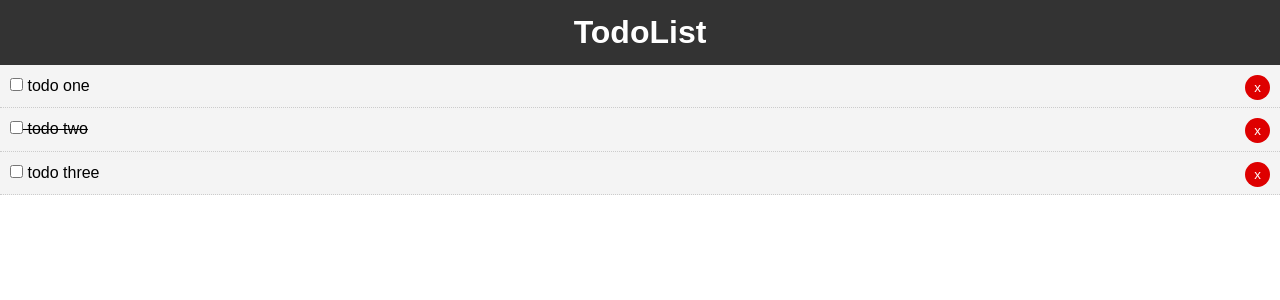
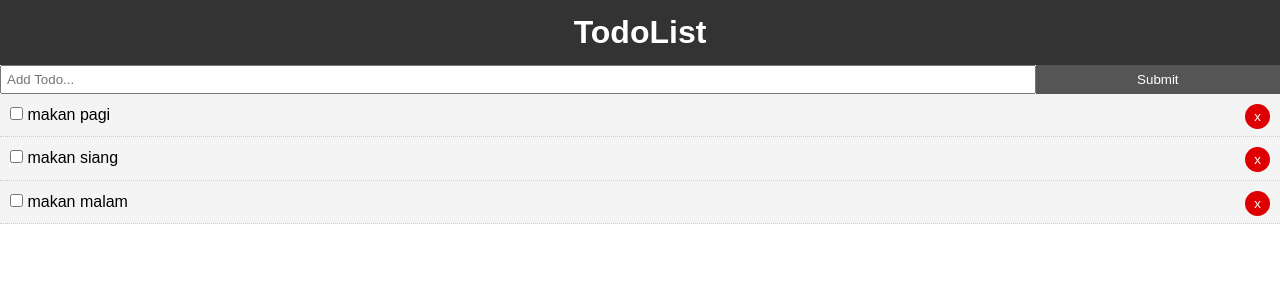
Before and after one commit to asfian99/Vue_TodoList, a Vue app: page / in a window 1280 px wide. Shown: the top 300 px of the page. Built offline with nearby package versions, Linux system fonts and the light colour scheme.

Commit message:
added AddTodo component & method to the App.vue (+install uuid dependency)

```diff
--- a/package.json
+++ b/package.json
@@ -9,6 +9,7 @@
   },
   "dependencies": {
     "core-js": "^3.6.5",
+    "uuid": "^8.2.0",
     "vue": "^2.6.11"
   },
   "devDependencies": {
--- a/src/App.vue
+++ b/src/App.vue
@@ -1,6 +1,7 @@
 <template>
   <div id="app">
     <Header />
+    <AddTodo v-on:add-todo="addTodo" />
     <Todos v-bind:todosData="todosData" v-on:del-todo="deleteTodo" />
   </div>
 </template>
@@ -8,29 +9,31 @@
 <script>
 import Header from "./components/layout/Header";
 import Todos from "./components/Todos";
+import AddTodo from "./components/AddTodo";
 
 export default {
   name: "App",
   components: {
     Header,
     Todos,
+    AddTodo,
   },
   data() {
     return {
       todosData: [
         {
           id: 1,
-          title: "todo one",
+          title: "makan pagi",
           completed: false,
         },
         {
           id: 2,
-          title: "todo two",
-          completed: true,
+          title: "makan siang",
+          completed: false,
         },
         {
           id: 3,
-          title: "todo three",
+          title: "makan malam",
           completed: false,
         },
       ],
@@ -39,6 +42,9 @@ export default {
   methods: {
     deleteTodo(id) {
       this.todosData = this.todosData.filter((todo) => todo.id !== id);
+    },
+    addTodo(newTodo) {
+      this.todosData = [...this.todosData, newTodo];
     },
   },
 };
@@ -54,4 +60,15 @@ body {
   font-family: Arial, Helvetica, sans-serif;
   line-height: 1.4;
 }
+.btn {
+  display: inline-block;
+  border: none;
+  background: #555;
+  color: #fff;
+  padding: 7px 20px;
+  cursor: pointer;
+}
+.btn:hover {
+  background: #666;
+}
 </style>
--- /dev/null
+++ b/src/components/AddTodo.vue
@@ -0,0 +1,55 @@
+<template>
+  <div>
+    <!-- On submit, do addTodo method -->
+    <form @submit="addTodo">
+      <!-- text input, bind with title in data -->
+      <input
+        type="text"
+        v-model="title"
+        name="title"
+        placeholder="Add Todo..."
+      />
+      <input type="submit" value="Submit" class="btn" />
+    </form>
+  </div>
+</template>
+
+<script>
+// uuid for generaate id
+import { v4 as uuidv4 } from "uuid";
+export default {
+  name: "AddTodo",
+  data() {
+    return {
+      title: "",
+    };
+  },
+  methods: {
+    addTodo(e) {
+      e.preventDefault();
+      const newTodo = {
+        id: uuidv4(),
+        title: this.title,
+        completed: false,
+      };
+      //   Send up to parrent
+      this.$emit("add-todo", newTodo);
+      //   clear from
+      this.title = "";
+    },
+  },
+};
+</script>
+
+<style scoped>
+form {
+  display: flex;
+}
+input[type="text"] {
+  flex: 10;
+  padding: 5px;
+}
+input[type="submit"] {
+  flex: 2;
+}
+</style>
```
Also changed, not shown: 1 other file (tests, documents, lock files or other folders).
